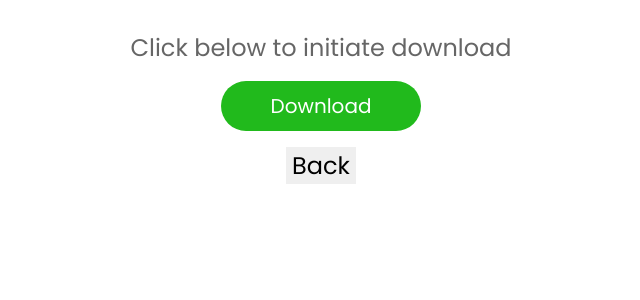
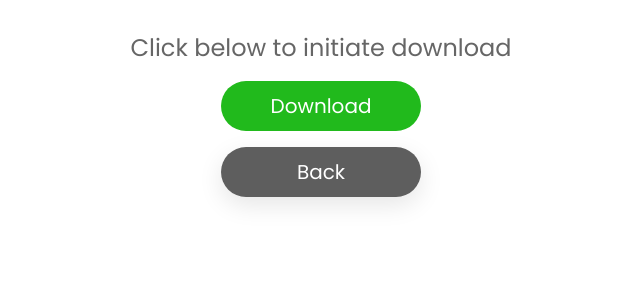
Before and after one commit to dibarra3/trust_signature, a Flask app: page /download in a window 1280 px wide. Shown: the part 112-412 px from the top of the page, without its empty margins (319-959 px from the left). Run offline with Flask 3, Linux system fonts and the light colour scheme.

Commit message:
Add styles for go back button

```diff
--- a/static/style.css
+++ b/static/style.css
@@ -787,3 +787,18 @@ input[type="file"]:hover::file-selector-button {
     background-color: hsl(0, 0%, 89%);
     border-color: hsl(0, 0%, 60%);
 }
+
+.btn.goback {
+  background-color: hsl(0, 0%, 37%);
+  color: hsl(0, 0%, 100%);
+  align-content: center;
+  border-radius: 25px;
+  min-width: 200px;
+  min-height: 50px;
+  font-size: 20px;
+  box-shadow: 0 8px 24px rgba(0,0,0,.1);
+}
+
+.btn.goback:hover {
+    background-color: hsl(0, 0%, 12%);
+}
```
